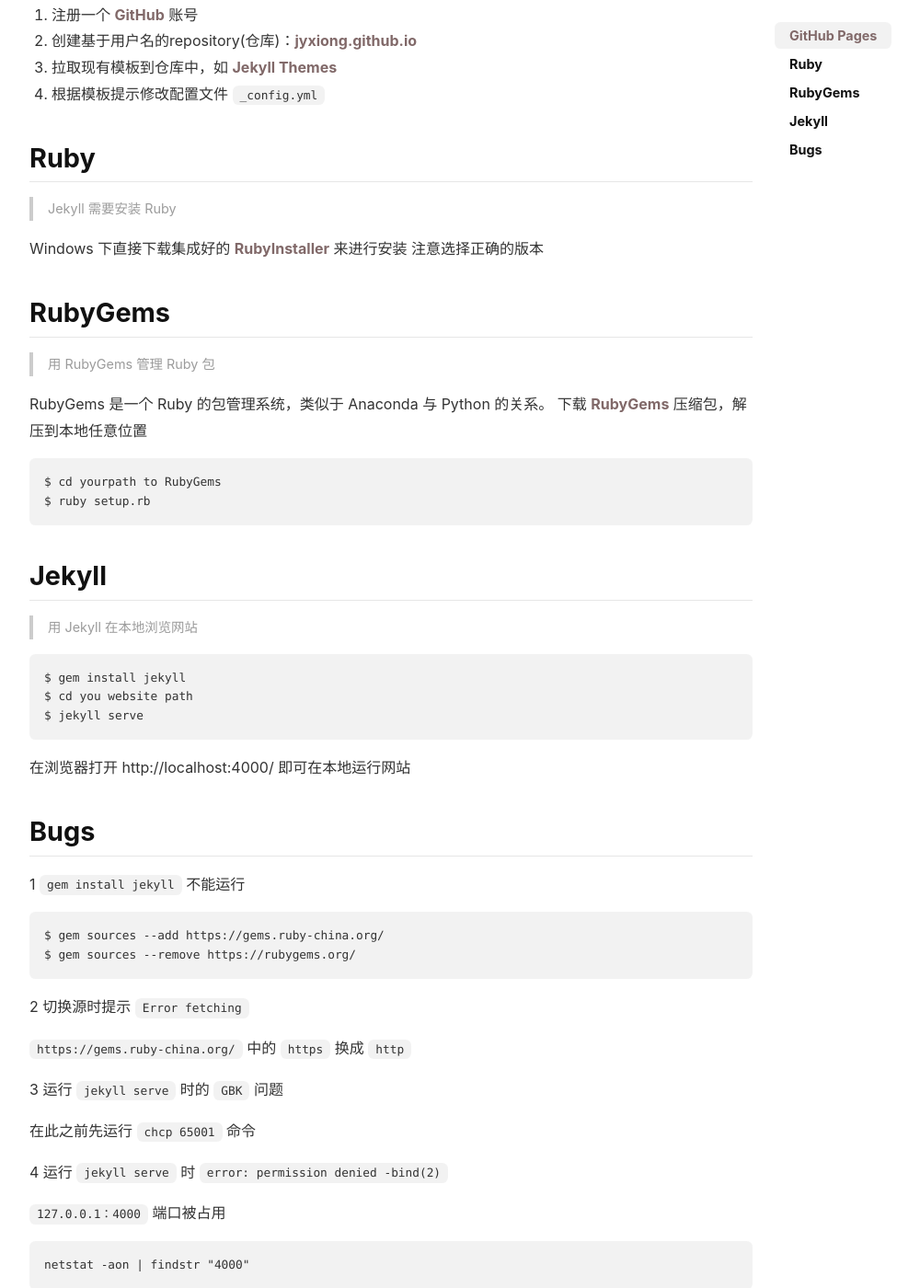
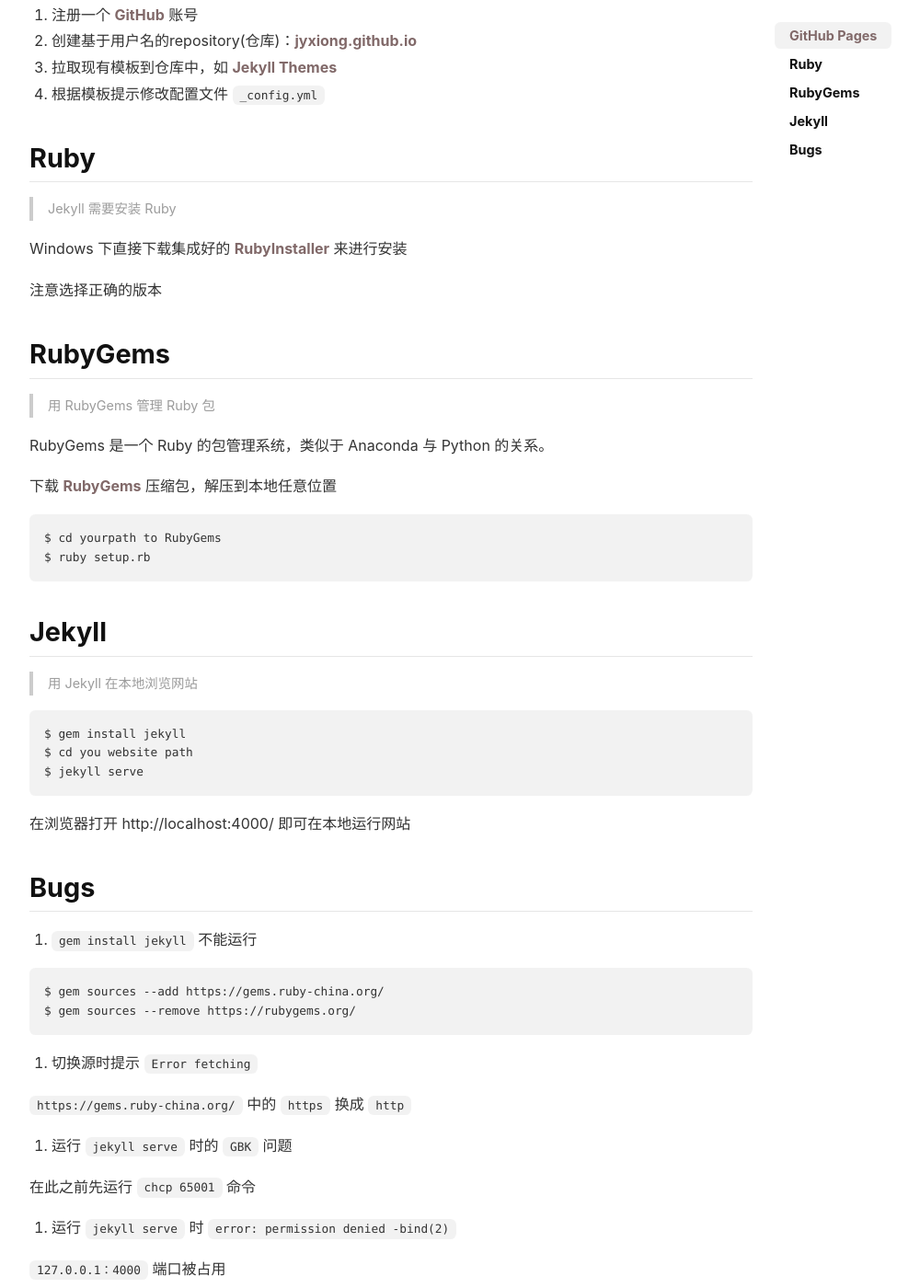
Before and after one commit to jyxiong/github.io, a Jekyll site: the page built from _posts/2018-03-15-Github-Pages与-Jeklly.md, in a window 1280 px wide and 1400 px high, scrolled down 407 px. Shown: the whole window at 92% size, without its empty margins (105-1105 px from the left). Built offline with Jekyll 4.4.1, drawn with Linux system fonts in a browser that asks for light colours; nearby versions of some CDN libraries; comment, search, counter and statistics services are not loaded.

Commit message:
Post for 180319

````diff
--- a/_posts/2018-03-15-Github-Pages与-Jeklly.md
+++ b/_posts/2018-03-15-Github-Pages与-Jeklly.md
@@ -13,28 +13,38 @@ tags:
 > 使用 GitHub Pages 和 Jekyll，可以自由 (**free**) 且免费 (**free**) 地制作网站
 
 ## GitHub Pages
+
 1. 注册一个 [GitHub](https://github.com/) 账号
+
 2. 创建基于用户名的repository(仓库)：[jyxiong.github.io](https://github.com/jyxiong/jyxiong.github.io)
+
 3. 拉取现有模板到仓库中，如 [Jekyll Themes](http://jekyllthemes.org/)
+
 4. 根据模板提示修改配置文件 `_config.yml`
 
 ## Ruby
+
 > Jekyll 需要安装 Ruby
 
 Windows 下直接下载集成好的 [RubyInstaller](https://rubyinstaller.org/downloads/) 来进行安装
+
 注意选择正确的版本
 
 ## RubyGems
+
 > 用 RubyGems 管理 Ruby 包
 
 RubyGems 是一个 Ruby 的包管理系统，类似于 Anaconda 与 Python 的关系。
+
 下载 [RubyGems](https://rubygems.org/pages/download) 压缩包，解压到本地任意位置
+
 ```
 $ cd yourpath to RubyGems
 $ ruby setup.rb
 ```
 
 ## Jekyll
+
 > 用 Jekyll 在本地浏览网站
 
 ```
@@ -46,22 +56,24 @@ $ jekyll serve
 在浏览器打开 http://localhost:4000/ 即可在本地运行网站
 
 ## Bugs
-1 `gem install jekyll` 不能运行
+
+1. `gem install jekyll` 不能运行
+
 
 ```
 $ gem sources --add https://gems.ruby-china.org/
 $ gem sources --remove https://rubygems.org/
 ```
 
-2 切换源时提示 `Error fetching`
+2. 切换源时提示 `Error fetching`
 
 `https://gems.ruby-china.org/` 中的 `https` 换成 `http`
 
-3 运行 `jekyll serve` 时的 `GBK` 问题
+3. 运行 `jekyll serve` 时的 `GBK` 问题
 
 在此之前先运行 `chcp 65001` 命令
 
-4 运行 `jekyll serve` 时 `error: permission denied -bind(2)`
+4. 运行 `jekyll serve` 时 `error: permission denied -bind(2)`
 
 `127.0.0.1：4000` 端口被占用
 
````
Also changed, not shown: _posts/2018-03-17-卷积.md (+14 -6 lines), _posts/2018-03-18-训练.md (added, +14 -0 lines), _posts/2018-03-19-FCN.md (added, +6 -0 lines).
